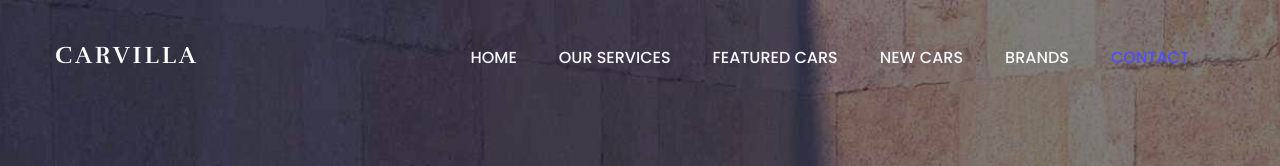
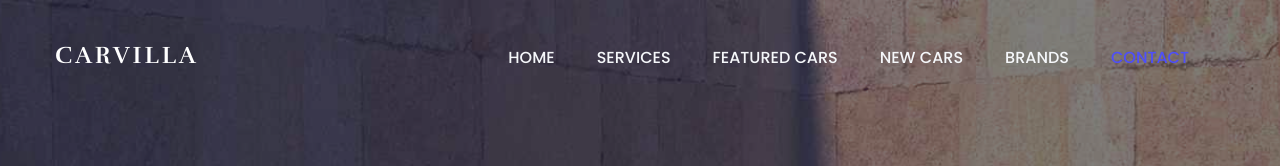
Before and after one commit to vinodhconnects/carvilla, a plain HTML site: page index.html in a window 1280 px wide. Shown: the top 166 px of the page. Drawn offline with nearby package versions, Linux system fonts and the light colour scheme.

Commit message:
service-commit

```diff
--- a/index.html
+++ b/index.html
@@ -87,7 +87,7 @@
 				            <div class="collapse navbar-collapse menu-ui-design" id="navbar-menu">
 				                <ul class="nav navbar-nav navbar-right" data-in="fadeInDown" data-out="fadeOutUp">
 				                    <li class=" scroll active"><a href="#home">home</a></li>
-				                    <li class="scroll"><a href="#service">Our Services</a></li>
+				                    <li class="scroll"><a href="#service">Services</a></li>
 				                    <li class="scroll"><a href="#featured-cars">featured cars</a></li>
 				                    <li class="scroll"><a href="#new-cars">new cars</a></li>
 				                    <li class="scroll"><a href="#brand">brands</a></li>
```
